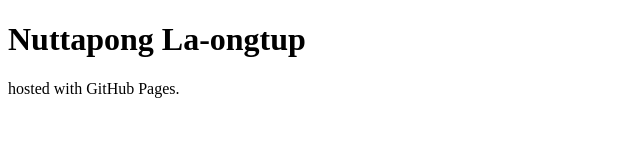
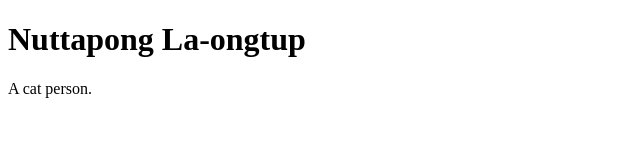
Before and after one commit to nlaongtup/nlaongtup.github.io, a plain HTML site: page index.html in a window 1280 px wide. Shown: the whole page, without its empty margins (0-640 px from the left). Drawn offline with Linux system fonts and the light colour scheme.

Commit message:
Update index.html

```diff
--- a/index.html
+++ b/index.html
@@ -2,6 +2,6 @@
 <html>
 <body>
 <h1>Nuttapong La-ongtup</h1>
-<p>hosted with GitHub Pages.</p>
+<p>A cat person.</p>
 </body>
 </html>
```
